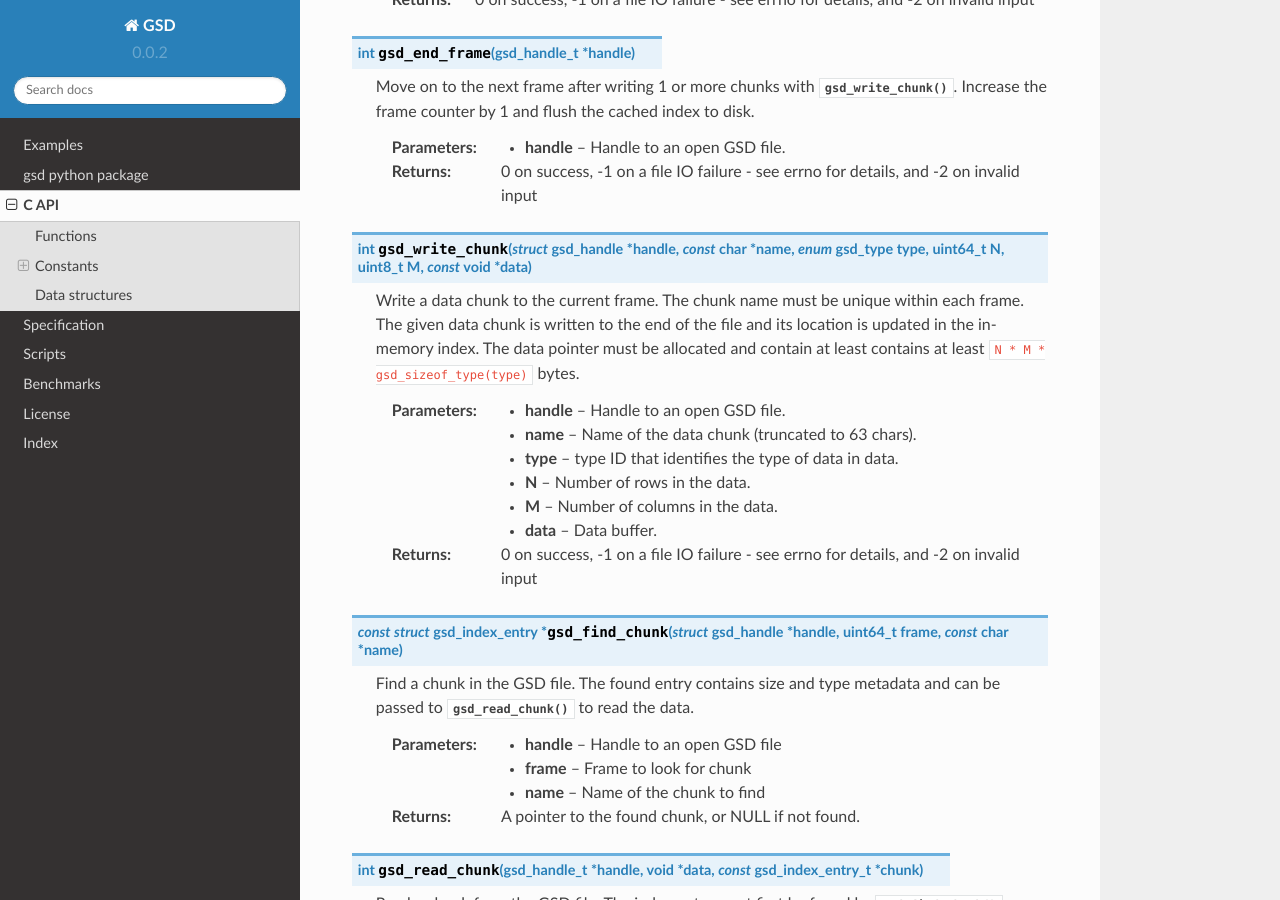
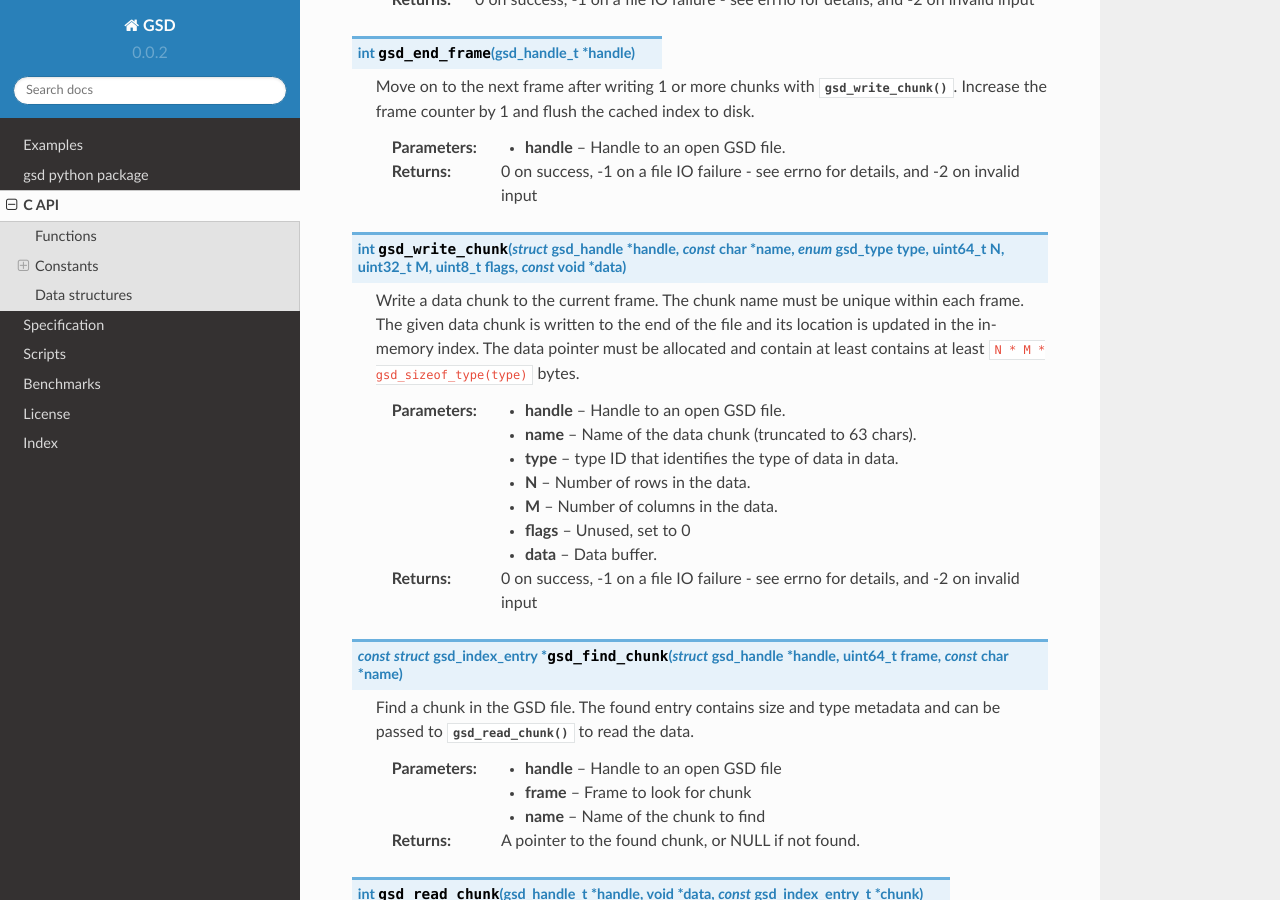
Before and after one commit to glotzerlab/gsd, a Sphinx documentation site: the page built from doc/c-api.rst, in a window 1280 px wide and 900 px high, scrolled down 1857 px. Built offline with Sphinx 7.4.7 and the Read the Docs theme 2.0.0, drawn with Linux system fonts in a browser that asks for light colours.

Commit message:
Add missing flags arg to gsd_write_chunk

```diff
--- a/doc/c-api.rst
+++ b/doc/c-api.rst
@@ -90,7 +90,7 @@ Functions
 
     :return: 0 on success, -1 on a file IO failure - see errno for details, and -2 on invalid input
 
-.. c:function:: int gsd_write_chunk(struct gsd_handle* handle, const char *name, enum gsd_type type,      uint64_t N, uint8_t M, const void *data)
+.. c:function:: int gsd_write_chunk(struct gsd_handle* handle, const char *name, enum gsd_type type, uint64_t N, uint32_t M, uint8_t flags, const void *data)
 
     Write a data chunk to the current frame. The chunk name must be unique within each frame.
     The given data chunk is written to the end of the file and its location is updated in the in-memory index.
@@ -101,6 +101,7 @@ Functions
     :param type: type ID that identifies the type of data in data.
     :param N: Number of rows in the data.
     :param M: Number of columns in the data.
+    :param flags: Unused, set to 0
     :param data: Data buffer.
 
     :return: 0 on success, -1 on a file IO failure - see errno for details, and -2 on invalid input
```
